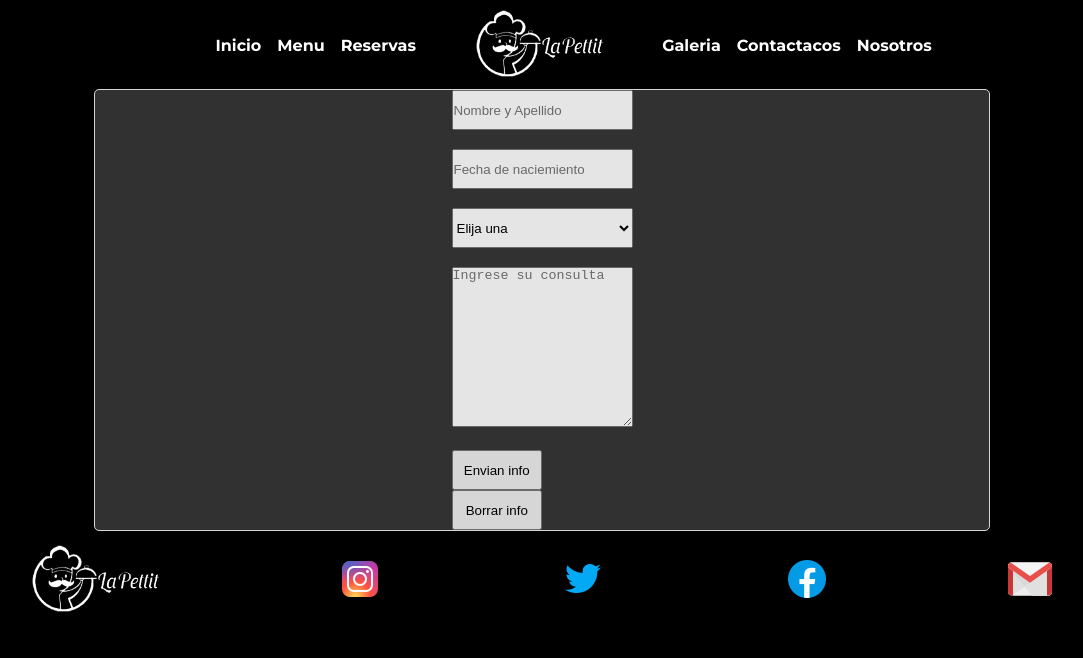
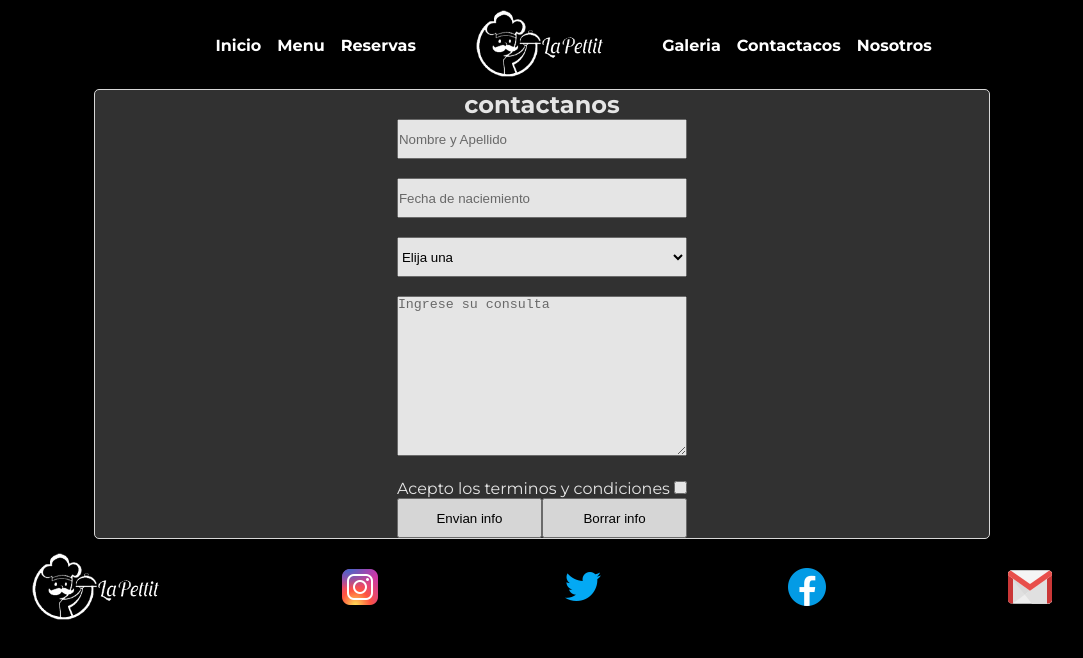
Before and after one commit to braianfloresvla/proyectocoder, a plain HTML site: page sections/contactanos.html in a window 1280 px wide. Shown: the whole page, without its empty margins (98-1181 px from the left). Drawn offline with Linux system fonts and the light colour scheme.

Commit message:
formulario contactanos

```diff
--- a/sections/contactanos.html
+++ b/sections/contactanos.html
@@ -46,6 +46,7 @@
     </header>
 <section class="containerForm jello-horizontal">
     <form>
+        <h1 class="h1Contactanos">contactanos</h1>
         <div>
             <input class="stiloForm" type="text" name="Nombre_Apellido" required placeholder="Nombre y Apellido"/>
         </div>
@@ -69,7 +70,10 @@
             <textarea class="txtArea" type="text" name="contactanos" placeholder="Ingrese su consulta" required></textarea>
         <div>
         <br>
-        <div>
+        <label for="acepta">Acepto los terminos y condiciones</label>
+        <input type="checkbox" name="Acepta" value="1" required>
+        <br>
+        <div class="divbotones">
             <input class="botonerForm" type="submit" value="Envian info">
             <input class="botonerForm" type="reset" value="Borrar info">
         </div>
--- a/style/style.css
+++ b/style/style.css
@@ -196,6 +196,10 @@ nav ul li a:hover{
     border-radius: 5px;
     opacity: 90%;
 }
+.h1Contactanos{
+    color: white;
+    text-align: center;
+}
 /******************************* Fomulario reserva*******************************/
 .reservasForm{
     display: flex;
```
